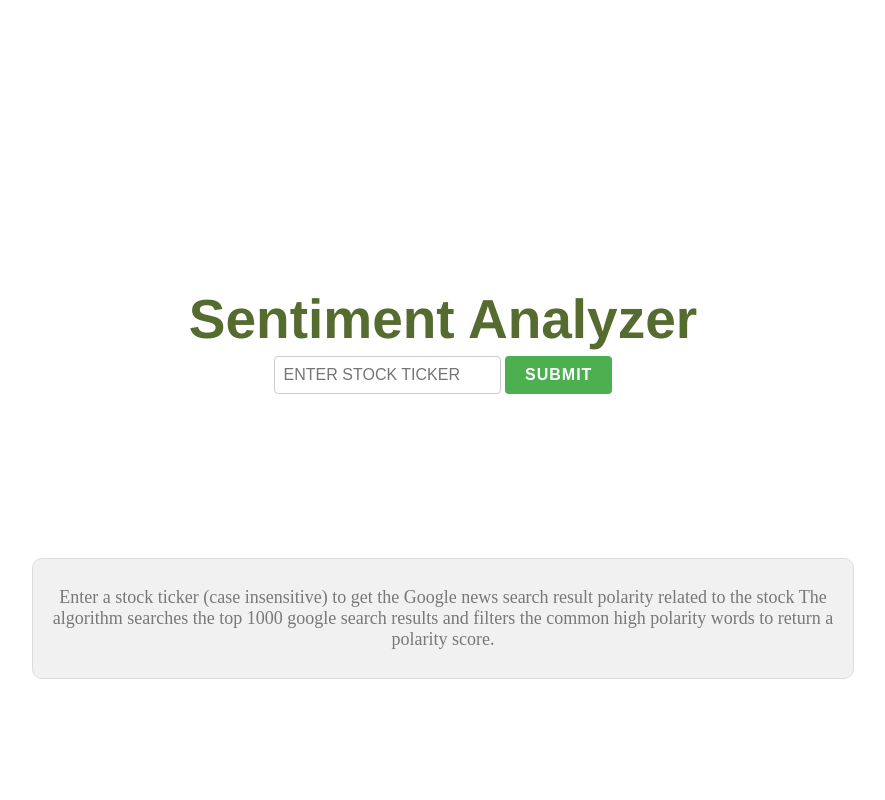
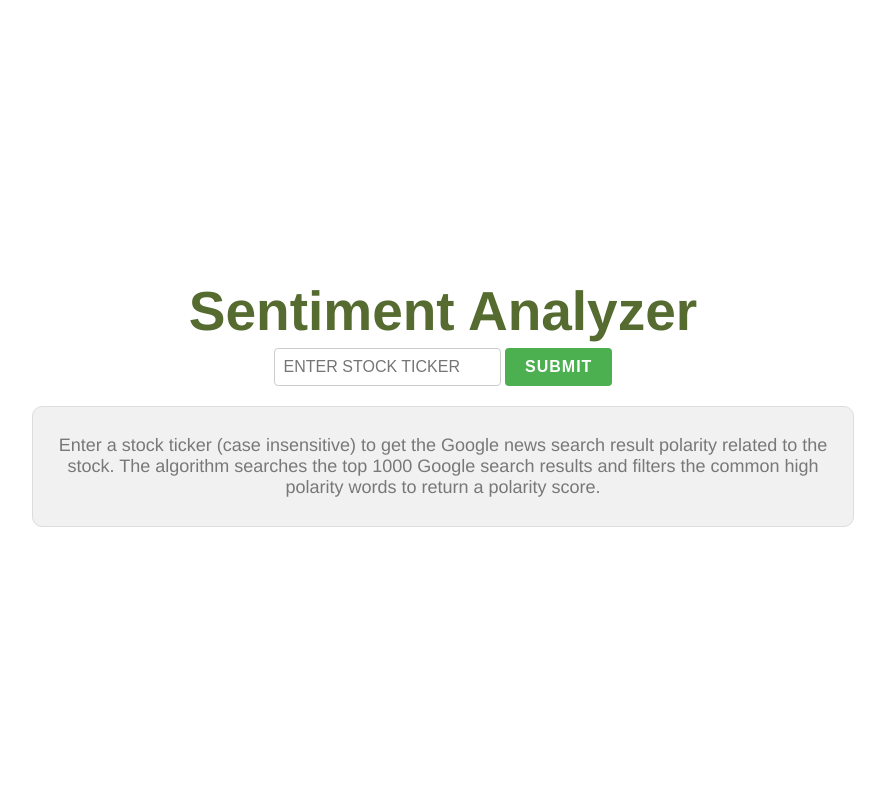
Before and after one commit to satyapatel2004/sentiment_app, a Flask app: page / in a window 1280 px wide. Shown: the whole page, without its empty margins (197-1082 px from the left). Run offline with Flask 3, Linux system fonts and the light colour scheme.

Commit message:
General Changes

```diff
--- a/main.py
+++ b/main.py
@@ -30,7 +30,9 @@ def check_ticker(stock_symbol):
 
         if stock.info:
             return True
+
     except:
+        print(stock.info)
         return False
 
 
--- a/templates/index.html
+++ b/templates/index.html
@@ -6,17 +6,11 @@
         /* Additional inline styles */
         body {
             font-family: 'Helvetica';
-
-        }
-        h1 {
-            text-align: center;
-            font-family: Helvetica;
-            font-size:55px;
-            color:darkolivegreen;
-            margin-bottom : 5px;
-        }
-        form {
-            text-align: center;
+            display: flex;
+            justify-content: center;
+            align-items: center;
+            height: 100vh;
+            margin: 0;
         }
 
         .container {
@@ -26,13 +20,18 @@
         }
 
         .main {
-            margin: auto;
-            margin-bottom: 5px;
-            width: 100%;
-            padding: 10px;
-            position:absolute;
-            top:30%;
+            text-align: center;
+            margin-bottom: 20px;
+        }
 
+        h1 {
+            font-size: 55px;
+            color: darkolivegreen;
+            margin: 5px 0;
+        }
+
+        form {
+            display: inline-block;
         }
 
         .text-field {
@@ -44,13 +43,10 @@
             border-radius: 4px;
         }
 
-
         .submit-button {
-            display: inline-block;
             padding: 10px 20px;
             font-size: 16px;
             font-weight: bold;
-            text-align: center;
             text-transform: uppercase;
             letter-spacing: 1px;
             color: #ffffff;
@@ -66,14 +62,10 @@
         }
 
         .information {
+            display: flex;
             width: 800px;
-            font-family: "Helvetica Light";
-            font-weight: 300;
+            margin-top: 0px;
             text-align: center;
-            height: auto;
-                position: relative;
-            top: 560px;
-            margin-top: -10px;
             padding: 10px;
             background-color: #f1f1f1;
             border: 1px solid #ddd;
@@ -81,30 +73,23 @@
             font-size: 18px;
             color: #787878;
         }
-
-</style>
-
+    </style>
 </head>
 <body>
     <div class="container">
-        <div class ="main">
+        <div class="main">
             <h1>Sentiment Analyzer</h1>
-                <form action="/process" method="POST">
-                    <input type="text" name="input_field" class="text-field" placeholder="Enter Stock Ticker">
-                    <input type="submit" value="Submit" class="submit-button">
-                </form>
+            <form action="/process" method="POST">
+                <input type="text" name="input_field" class="text-field" placeholder="Enter Stock Ticker">
+                <input type="submit" value="Submit" class="submit-button">
+            </form>
         </div>
-
         <div class="information">
-            <p> Enter a stock ticker (case insensitive) to get the Google news search result polarity related to the stock
-                The algorithm searches the top 1000 google search results and filters the common high polarity words
+            <p>Enter a stock ticker (case insensitive) to get the Google news search result polarity related to the stock.
+                The algorithm searches the top 1000 Google search results and filters the common high polarity words
                 to return a polarity score.
             </p>
         </div>
-
     </div>
-
 </body>
-
-
 </html>
--- a/webpage.py
+++ b/webpage.py
@@ -1,4 +1,4 @@
-from flask import Flask, render_template, request
+from flask import Flask, render_template, request, redirect
 from main import *
 
 app = Flask(__name__)
@@ -22,9 +22,11 @@ def process():
 
     else:
         polarity = None
+        keywords = None
 
 
     input_data = input_data.upper()
+
 
     return render_template('result.html', valid=valid, input_data=input_data, polarity=polarity, keywords=keywords)
 
```
Also changed, not shown: 1 other file.
